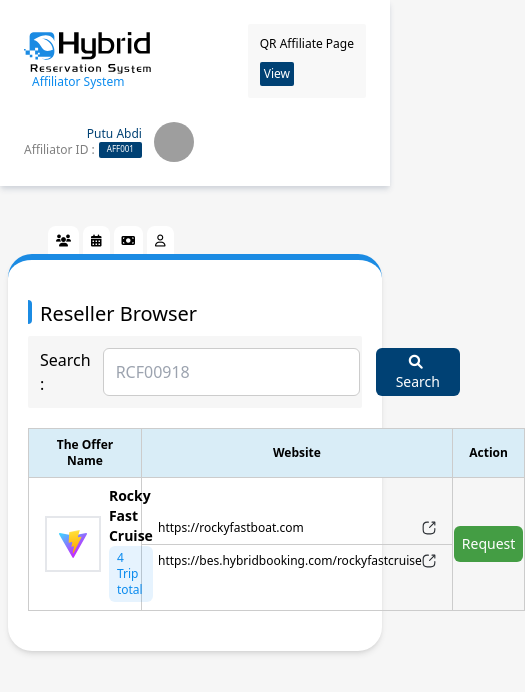
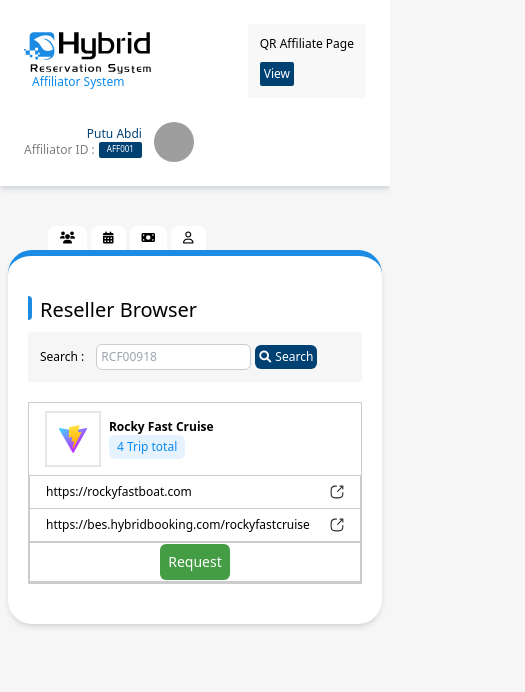
Before and after one commit to Abdianggi/AffiliateAgent, a React (Vite) app: page /#/add-reseller in a window 390 px wide. Shown: the top 692 px of the page, 525 px wide, since content can reach past the window. Built offline with nearby package versions, Linux system fonts and the light colour scheme; grey boxes are pictures that could not be loaded.

Commit message:
add reseller menu and profile responsive

```diff
--- a/src/component/Tabs.jsx
+++ b/src/component/Tabs.jsx
@@ -15,24 +15,31 @@
   };
 
   return (
-    <div className="flex space-x-1 border-gray-300 px-12 md:px-52 lg:px-72">
+    <div className="flex space-x-1 border-gray-300 px-12 md:px-32 xl:px-72">
       {tabs.map((tab) => (
         <NavLink
           key={tab.id}
           to={tab.path}
           onClick={handleClick}
           className={({ isActive }) =>
-            `py-1 sm:py-2 px-2 sm:px-4 text-sm font-normal rounded-t-lg${disabled ? `cursor-not-allowed opacity-50` : ``} ${
+            `flex py-1 sm:py-2 px-3 sm:px-4 text-sm font-normal rounded-t-lg${disabled ? `cursor-not-allowed opacity-50` : ``} ${
               isActive
                 ? "border-blue-500 text-white bg-[#1B8BE3]"
                 : "border-transparent text-black bg-white hover:text-[#1B8BE3] hover:border-gray-300"
             }`
           }
         >
-          {tab.icon}
-          <div className="hidden text-xs sm:inline-block sm:text-sm sm:ml-2">
-            {tab.label}
-          </div>
+            {tab.icon}
+            <div className="hidden text-xs sm:inline-block sm:text-sm sm:ml-2">
+              {tab.label}
+            </div>
+{/*
+            <div className="hidden sm:block mr-1">
+              {tab.icon}
+            </div>
+            <div className="text-[0.7rem] sm:text-sm">
+              {tab.label}
+            </div> */}
         </NavLink>
       ))}
     </div>
--- a/src/feature/AddReseller.jsx
+++ b/src/feature/AddReseller.jsx
@@ -1,11 +1,13 @@
 import Nav from "../Component/Nav";
 import Tabs from "../component/Tabs";
+import hybridIcon from "../assets/hybrid.svg";
 
 // Table Component
 function ResellerTable({ data }) {
     return (
+        <div className="overflow-x-auto">
             <table className="w-full border-collapse border border-[#cccccc]">
-            <thead className="text-xs font-light bg-[#D9EDF7]">
+                <thead className="text-xs font-light bg-[#D9EDF7] hidden sm:table-header-group">
                     <tr>
                         <th className="border border-[#cccccc] px-4 py-2">The Offer Name</th>
                         <th className="border border-[#cccccc] px-4 py-2">Website</th>
@@ -14,22 +16,35 @@
                 </thead>
                 <tbody>
                     {data.map((item, index) => (
-                    <tr key={index}>
-                        <td className="px-4 py-2 text-sm font-semibold flex gap-2 items-center">
-                            <img src={item.image} alt="" className="p-3 border-2 h-14" />
+                        <tr
+                            key={index}
+                            className="block sm:table-row border-b border-[#cccccc] sm:border-0"
+                        >
+                            <td
+                                className="block sm:table-cell px-4 py-2 text-xs sm:text-sm font-semibold gap-2 items-center"
+                            >
+                                <div className="flex gap-2 items-center">
+                                    <img
+                                        src={item.image}
+                                        alt=""
+                                        className="p-3 border-2 h-14"
+                                    />
                                     <div className="flex flex-col">
                                         <span>{item.name}</span>
                                         <span className="self-start px-2 py-1 bg-[#0B8BEE1A] text-[#0B8BEE] rounded-md text-xs font-light">
                                             {item.trips} Trip total
                                         </span>
                                     </div>
+                                </div>
                             </td>
-                        <td className="border border-[#cccccc] p-0 text-xs">
+                            <td className="block sm:table-cell border border-[#cccccc] p-0 text-xs">
                                 {item.websites.map((website, idx) => (
                                     <div
                                         key={idx}
                                         className={`px-4 py-2 flex justify-between items-center ${
-                                        idx < item.websites.length - 1 ? "border-b border-[#cccccc]" : ""
+                                            idx < item.websites.length - 1
+                                                ? "border-b border-[#cccccc]"
+                                                : ""
                                         }`}
                                     >
                                         {website}
@@ -65,7 +80,7 @@
                                     </div>
                                 ))}
                             </td>
-                        <td className="border border-[#cccccc] text-center">
+                            <td className="block sm:table-cell border border-[#cccccc] text-center">
                                 <button
                                     className="bg-[#449D44] text-white text-sm font-light p-2 rounded-md"
                                     href="/add-reseller"
@@ -78,6 +93,8 @@
                     ))}
                 </tbody>
             </table>
+        </div>
+
     );
 }
 
@@ -103,14 +120,14 @@
                         <div className="w-1 h-6 sm:h-8 mr-2 bg-[#1B8BE3] rounded-r-full"></div>
                         Reseller Browser
                     </div>
-                    <div className="bg-[#F6F6F6] p-3 flex items-center rounded-sm mb-5">
+                    <div className="text-xs sm:text-sm bg-[#F6F6F6] p-3 flex items-center rounded-sm mb-5">
                         Search :
                         <input
                             type="text"
-                            className="h-12 rounded-md border-[1px] border-[#CCCCCC] ml-3 mr-4 p-3 font-extralight focus:border-[#1B8BE3] focus:border-2 focus:outline-none"
+                            className="text-xs sm:text-sm sm:h-12 rounded-md border-[1px] border-[#CCCCCC] ml-3 mr-1 sm:mr-4 p-1 w-1/2 sm:p-3 font-extralight focus:border-[#1B8BE3] focus:border-2 focus:outline-none"
                             placeholder="RCF00918"
                         />
-                        <button className="bg-[#004174] h-12 text-white text-sm font-light px-5 rounded-md">
+                        <button className="bg-[#004174] sm:h-12 text-white text-xs p-1 sm:text-sm sm:px-5 font-light rounded-md">
                             <i className="fa-solid fa-magnifying-glass mr-1"></i>Search
                         </button>
                     </div>
--- a/src/feature/AffiliatorProfile.jsx
+++ b/src/feature/AffiliatorProfile.jsx
@@ -116,8 +116,8 @@
            <Tabs />
            <div className="px-2 lg:px-20 xl:px-52 bg-transparent pb-20">
                 <div className="bg-white px-5  lg:px-20 border-t-[0.4rem] border-[#1B8BE3] py-10 rounded-[1.5rem] shadow-md">
-                    <div className="text-2xl font-medium flex mb-9">
-                        <div className="w-1 h-8 mr-2 bg-[#1B8BE3] rounded-r-full"></div>
+                    <div className="text-xl sm:text-2xl font-medium flex mb-9">
+                        <div className="w-1 h-6 sm:h-8 mr-2 bg-[#1B8BE3] rounded-r-full"></div>
                         Affiliator Profile
                     </div>
 
@@ -137,7 +137,8 @@
                     /> */}
 
                     {/* Tabel Profile */}
-                    <table className="table table-bordered w-full text-sm mb-16 border border-gray-300">
+                    <div className="overflow-x-auto">
+                        <table className="table table-bordered w-full text-xs sm:text-sm mb-16 border border-gray-300">
                             <tbody>
                                 <tr className="bg-[#E7F3FD] font-semibold">
                                     <td colSpan="2" className="p-3 border-[1.5px] border-r-0">Basic Profile</td>
@@ -177,10 +178,12 @@
                                 </tr>
                             </tbody>
                         </table>
+                    </div>
 
 
                     {/* Tabel Bank Accounts */}
-                    <table className="table table-bordered w-full text-sm mb-9 border border-gray-300">
+                    <div className="overflow-x-auto">
+                        <table className="table table-bordered w-full text-xs sm:text-sm mb-9 border border-gray-300">
                             <thead>
                                 <tr className="bg-[#E7F3FD] font-semibold">
                                     <th className="p-3 border-[1.5px] border-r-0">Currency</th>
@@ -219,11 +222,12 @@
                                 </tr>
                             </tbody>
                         </table>
+                    </div>
 
 
                     {/* Tombol Add */}
                     <div className="mt-4 flex justify-end">
-                        <button className="bg-[#449D44] text-white py-1 px-5 rounded-lg" onClick={() => setIsAddNewBankModal(true)}>
+                        <button className="bg-[#449D44] text-white text-xs px-2 py-1 sm:px-5 sm:text-sm rounded-lg" onClick={() => setIsAddNewBankModal(true)}>
                         + Add
                         </button>
                     </div>
```
Lines whose indentation alone changed are shown as unchanged.
